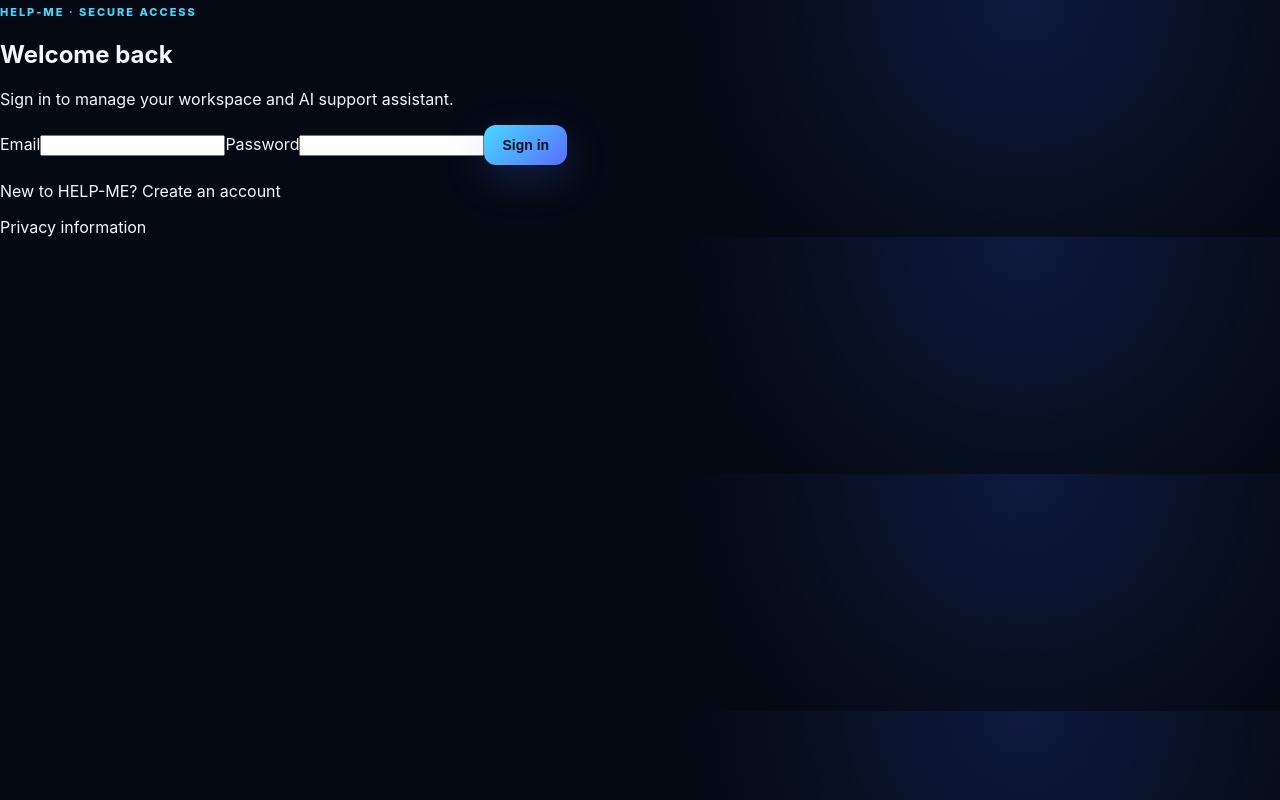
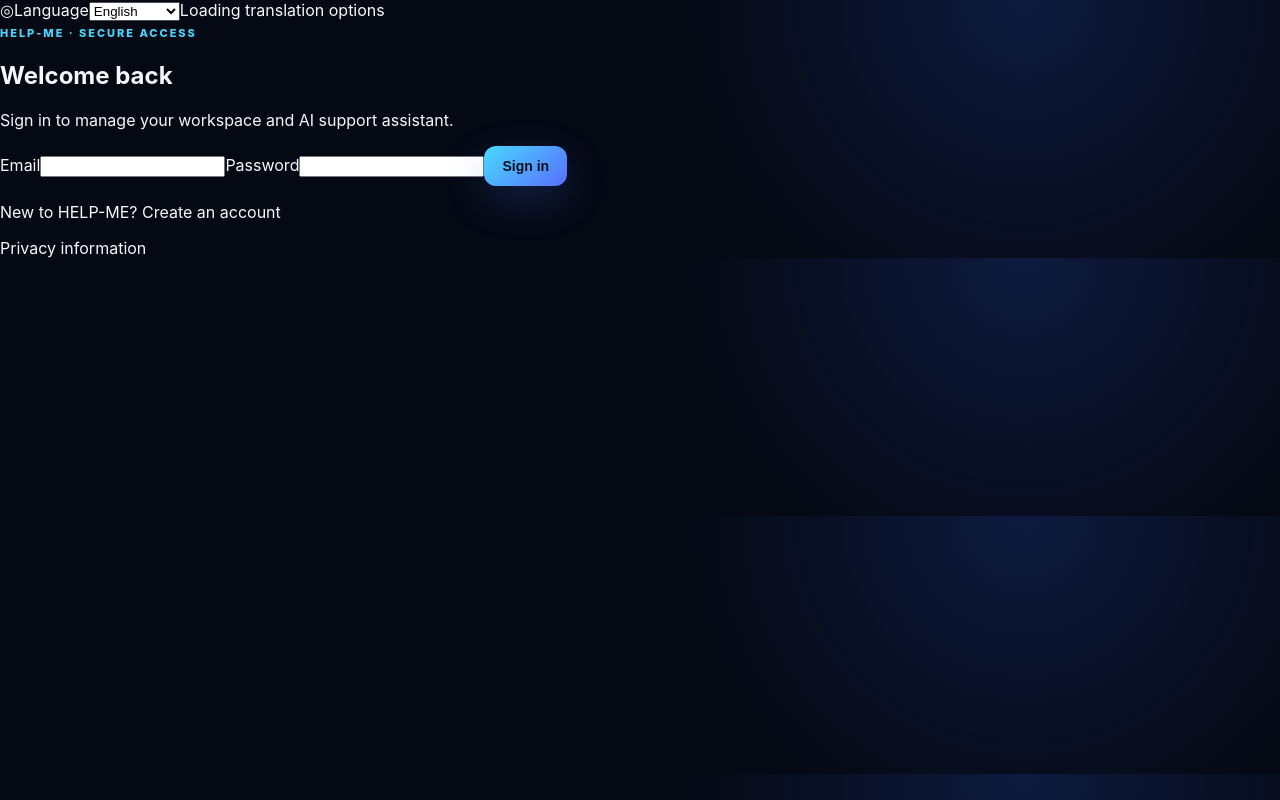
Before and after one commit to saiedahm/HELP-ME, a Next.js app: page /login in a window 1280 px wide. Built offline with nearby package versions, Linux system fonts and the light colour scheme.

Commit message:
feat: mount global language switcher across all pages

```diff
--- a/app/layout.tsx
+++ b/app/layout.tsx
@@ -1,5 +1,6 @@
 import type { Metadata } from "next";
 import "./globals.css";
+import LanguageSwitcher from "./language-switcher";
 
 export const metadata: Metadata = {
   title: "HELP-ME — Intelligent Assistance",
@@ -9,7 +10,10 @@
 export default function RootLayout({ children }: Readonly<{ children: React.ReactNode }>) {
   return (
     <html lang="en">
-      <body>{children}</body>
+      <body>
+        <LanguageSwitcher />
+        {children}
+      </body>
     </html>
   );
 }
```
